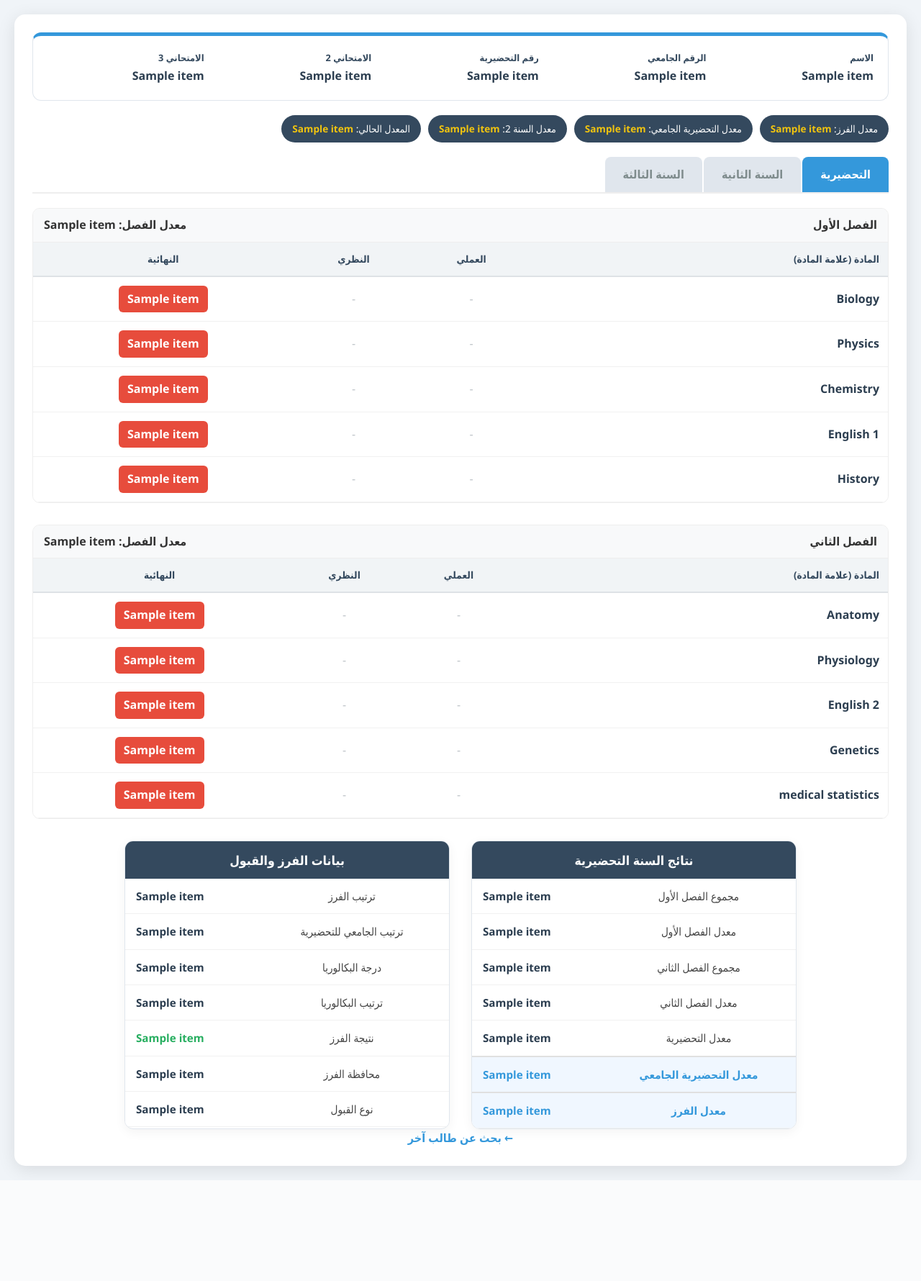
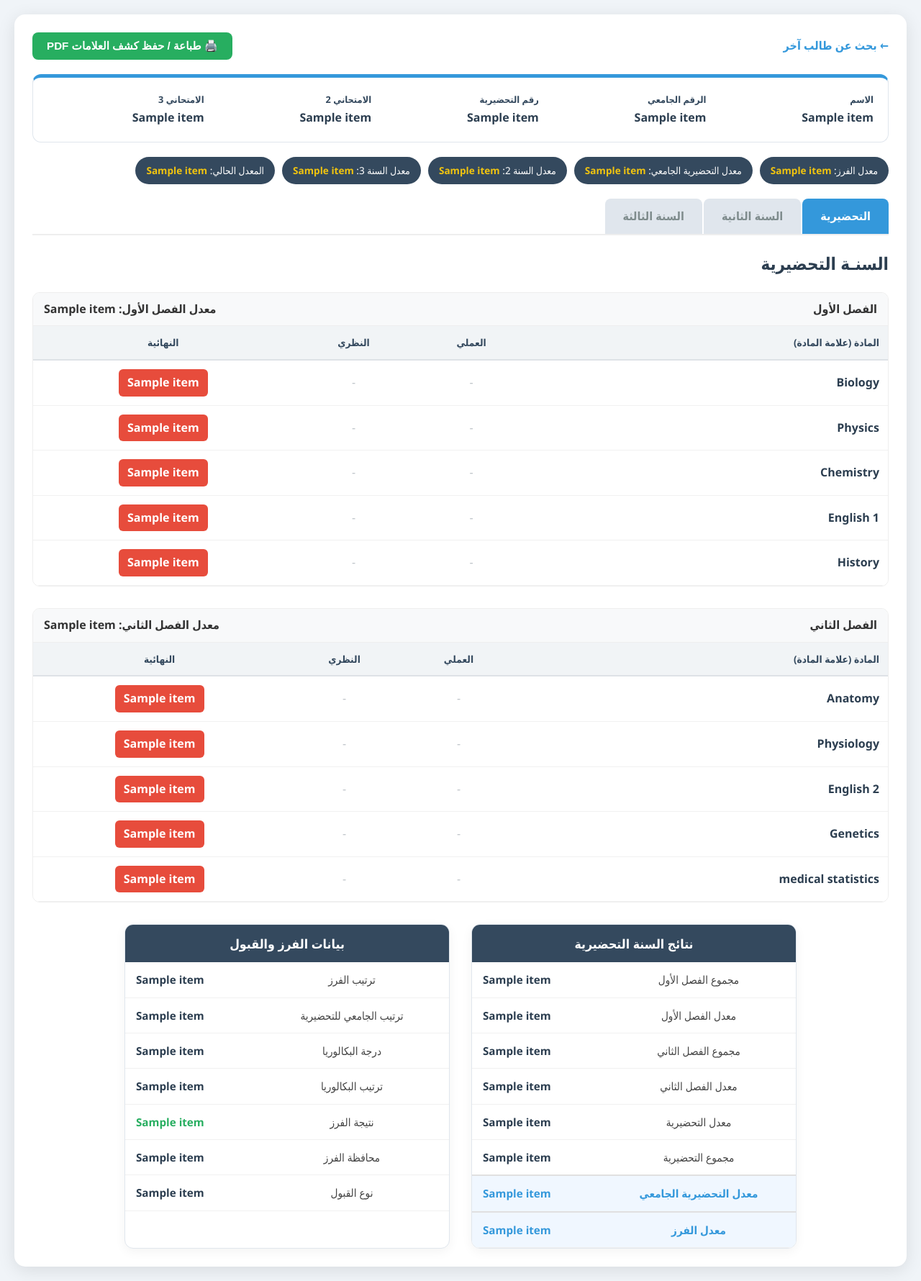
Before and after one commit to ABD406-CTRL/grades2029, a Flask app: template templates/student.html in a window 1280 px wide. Shown: the whole page at 72% size. Before the commit the page ends 1639 px from the top, so only its background shows below. Run offline with Flask 3, Linux system fonts and the light colour scheme; the template is opened without the code that fills it: most values are stand-ins (such as "Sample title", 1, 10 or a date in 2020).

Commit message:
Update student.html

```diff
--- a/templates/student.html
+++ b/templates/student.html
@@ -1,11 +1,18 @@
 <!DOCTYPE html>
 <html dir="rtl">
 <head>
-    <title>الملف الأكاديمي الشامل</title>
+    <meta charset="UTF-8">
+    <title>الملف الأكاديمي الشامل - {{ s[5] }}</title>
     <style>
         :root { --primary: #2c3e50; --secondary: #34495e; --accent: #3498db; --danger: #e74c3c; --success: #27ae60; --warning: #f39c12; }
-        body { font-family: 'Segoe UI', Tahoma, sans-serif; background: #f0f4f8; margin: 0; padding: 20px; color: #333; }
+        body { font-family: 'Segoe UI', 'Tajawal', Tahoma, sans-serif; background: #f0f4f8; margin: 0; padding: 20px; color: #333; line-height: 1.6; }
         .container { max-width: 1200px; margin: auto; background: white; padding: 25px; border-radius: 15px; box-shadow: 0 5px 25px rgba(0,0,0,0.1); }
+
+        /* شريط أزرار التحكم العلوي */
+        .actions-bar { display: flex; justify-content: space-between; align-items: center; margin-bottom: 20px; }
+        .btn-print { background: #27ae60; color: white; border: none; padding: 10px 20px; border-radius: 8px; font-weight: bold; cursor: pointer; font-size: 0.95em; display: inline-flex; align-items: center; gap: 8px; transition: 0.2s; }
+        .btn-print:hover { background: #219150; }
+        .back-link { text-decoration: none; color: var(--accent); font-weight: bold; }
 
         /* البطاقة التعريفية */
         .header-card { display: grid; grid-template-columns: repeat(auto-fit, minmax(150px, 1fr)); gap: 15px; background: #fff; padding: 20px; border-radius: 12px; border: 1px solid #e0e6ed; border-top: 5px solid var(--accent); margin-bottom: 20px; }
@@ -25,7 +32,7 @@
         .tab-content.active { display: block; }
 
         /* الجداول */
-        .section-box { margin-bottom: 30px; border: 1px solid #eee; border-radius: 10px; overflow: hidden; }
+        .section-box { margin-bottom: 30px; border: 1px solid #eee; border-radius: 10px; overflow: hidden; page-break-inside: avoid; }
         .section-header { background: #f8f9fa; padding: 10px 15px; font-weight: bold; display: flex; justify-content: space-between; align-items: center; border-bottom: 1px solid #eee; }
         table { width: 100%; border-collapse: collapse; background: white; }
         th { background: #f1f4f6; color: var(--secondary); padding: 12px; font-size: 0.85em; text-align: center; border-bottom: 2px solid #dee2e6; }
@@ -39,81 +46,74 @@
 
         @keyframes fadeIn { from { opacity: 0; } to { opacity: 1; } }
 
-/* تنسيق الحاوية للجدولين */
-.summary-container {
-    display: flex;
-    justify-content: center; /* لوضعهم في المنتصف */
-    gap: 30px; /* مسافة بين الجدولين */
-    margin-top: 30px;
-    flex-wrap: wrap; /* عشان يترتبوا تحت بعض بالموبايل */
+        /* حاوية الملخصات */
+        .summary-container { display: flex; justify-content: center; gap: 30px; margin-top: 30px; flex-wrap: wrap; page-break-inside: avoid; }
+        .summary-table-box { flex: 1; min-width: 300px; max-width: 450px; background: white; border-radius: 12px; box-shadow: 0 4px 15px rgba(0,0,0,0.05); overflow: hidden; border: 1px solid #e0e6ed; }
+        .summary-header { background: var(--secondary); color: white; padding: 12px; text-align: center; font-weight: bold; font-size: 1.1em; }
+        .minimal-table { width: 100%; border-collapse: collapse; }
+        .minimal-table td { padding: 12px 15px; border-bottom: 1px solid #f1f1f1; font-size: 0.95em; color: #444; }
+        .minimal-table td:last-child { text-align: left; color: var(--primary); width: 40%; }
+        .highlight-row { background: #f0f7ff; font-weight: bold; }
+        .highlight-row td { color: var(--accent) !important; border-top: 2px solid #e0e0e0; }
+        .status-pass { color: var(--success) !important; }
+
+        /* ========================================== */
+        /*   تنسيقات الطباعة والتصدير لكشف العلامات   */
+        /* ========================================== */
+        @media print {
+            @page {
+                size: A4 portrait;
+                margin: 12mm;
             }
-
-/* صندوق الجدول */
-.summary-table-box {
-    flex: 1;
-    min-width: 300px;
-    max-width: 450px;
-    background: white;
-    border-radius: 12px;
-    box-shadow: 0 4px 15px rgba(0,0,0,0.05);
-    overflow: hidden;
-    border: 1px solid #e0e6ed;
+            body {
+                background: white !important;
+                color: black !important;
+                padding: 0 !important;
             }
-
-/* ترويسة الجدول */
-.summary-header {
-    background: var(--secondary);
-    color: white;
-    padding: 12px;
-    text-align: center;
-    font-weight: bold;
-    font-size: 1.1em;
+            .container {
+                box-shadow: none !important;
+                padding: 0 !important;
+                max-width: 100% !important;
             }
-
-/* الجدول البسيط */
-.minimal-table {
-    width: 100%;
-    border-collapse: collapse;
+            /* إخفاء العناصر غير المطلوبة عند الطباعة */
+            .actions-bar, .tabs, .no-print {
+                display: none !important;
             }
-
-.minimal-table td {
-    padding: 12px 15px;
-    border-bottom: 1px solid #f1f1f1;
-    font-size: 0.95em;
-    color: #444;
+            /* إظهار جميع السنوات في كشف واحد عند الطباعة */
+            .tab-content {
+                display: block !important;
+                opacity: 1 !important;
+                page-break-after: always;
             }
-
-/* عمود الأرقام */
-.minimal-table td:last-child {
-    text-align: left; /* الأرقام لليسار والعناوين لليمين */
-    color: var(--primary);
-    width: 40%;
+            .tab-content:last-child {
+                page-break-after: auto;
             }
-
-/* تمييز الصفوف */
-.highlight-row {
-    background: #f0f7ff;
-    font-weight: bold;
+            /* تحسين شكل البطاقة والجدول في الورقة */
+            .header-card {
+                border: 1px solid #ccc !important;
+                border-top: 4px solid #2c3e50 !important;
+                padding: 10px !important;
+                margin-bottom: 15px !important;
             }
-
-.highlight-row td {
-    color: var(--accent) !important;
-    border-top: 2px solid #e0e0e0;
+            .rate-badge {
+                border: 1px solid #aaa !important;
+                color: black !important;
+                background: #f8f9fa !important;
             }
-
-.status-pass {
-    color: var(--success) !important;
+            .rate-badge b {
+                color: #000 !important;
             }
-
-/* تحسين الخط العام */
-body {
-    font-family: 'Segoe UI', 'Tajawal', Tahoma, sans-serif; /* إضافة خطوط عربية أنيقة */
-    line-height: 1.6;
+            th {
+                background: #eaeded !important;
+                color: black !important;
             }
-
+            .final-box.pass { background: #27ae60 !important; -webkit-print-color-adjust: exact; print-color-adjust: exact; }
+            .final-box.fail { background: #e74c3c !important; -webkit-print-color-adjust: exact; print-color-adjust: exact; }
+        }
     </style>
 </head>
 <body>
+
 {% macro render_subject(name, extra_col, prac, theory, final) %}
     <tr>
         <td style="text-align: right;">
@@ -138,7 +138,17 @@ body {
         </td>
     </tr>
 {% endmacro %}
+
 <div class="container">
+    <!-- شريط الأزرار العلوي -->
+    <div class="actions-bar">
+        <a href="/" class="back-link">← بحث عن طالب آخر</a>
+        <button onclick="window.print()" class="btn-print">
+            🖨️ طباعة / حفظ كشف العلامات PDF
+        </button>
+    </div>
+
+    <!-- البطاقة التعريفية للطالب -->
     <div class="header-card">
         <div class="header-item"><b>الاسم</b><span>{{ s[5] }}</span></div>
         <div class="header-item"><b>الرقم الجامعي</b><span>{{ s[0] }}</span></div>
@@ -149,64 +159,63 @@ body {
 
     <div class="top-rates">
         <div class="rate-badge">معدل الفرز: <b>{{ s[134] }}</b></div>
-        <div class="rate-badge">معدل التحضيرية الجامعي: <b>{{ s[53] }}</b></div>
+        <div class="rate-badge">معدل التحضيرية الجامعي: <b>{{ s[191] }}</b></div>
         <div class="rate-badge">معدل السنة 2: <b>{{ s[139] }}</b></div>
+        <div class="rate-badge">معدل السنة 3: <b>{{ s[194] }}</b></div>
         <div class="rate-badge">المعدل الحالي: <b>{{ s[138] }}</b></div>
     </div>
 
+    <!-- تبويبات السنوات -->
     <div class="tabs">
         <div class="tab-btn active" onclick="openTab(event, 'y1')">التحضيرية</div>
         <div class="tab-btn" onclick="openTab(event, 'y2')">السنة الثانية</div>
         <div class="tab-btn" onclick="openTab(event, 'y3')">السنة الثالثة</div>
     </div>
 
+    <!-- السنة التحضيرية -->
     <div id="y1" class="tab-content active">
+        <h2 class="no-print" style="color: var(--primary); text-align: right; margin-top: 0;">السنـة التحضيرية</h2>
         <div class="section-box">
-            <div class="section-header">الفصل الأول <span>معدل الفصل: {{ s[30] }}</span></div>
+            <div class="section-header">الفصل الأول <span>معدل الفصل الأول: {{ s[178] }}</span></div>
             <table>
                 <tr><th style="text-align:right;">المادة (علامة المادة)</th><th>العملي</th><th>النظري</th><th>النهائية</th></tr>
-                {{ render_subject("Biology", s[10], s[13], s[12], s[15]) }}
-                {{ render_subject("Physics", s[17], s[20], s[19], s[22]) }}
-                {{ render_subject("Chemistry", s[23], s[26], s[25], s[28]) }}
-                {{ render_subject("English 1", s[9], "-", s[9], s[9]) }}
-                {{ render_subject("History",s[16], "-", s[16], s[16]) }}
-
+                {{ render_subject("Biology", s[10], s[168], s[169], s[170]) }}
+                {{ render_subject("Physics", s[17], s[171], s[172], s[173]) }}
+                {{ render_subject("Chemistry", s[23], s[174], s[175], s[176]) }}
+                {{ render_subject("English 1", s[9], "-", s[166], s[166]) }}
+                {{ render_subject("History", s[16], "-", s[167], s[167]) }}
             </table>
         </div>
         <div class="section-box">
-            <div class="section-header">الفصل الثاني <span>معدل الفصل: {{ s[47] }}</span></div>
+            <div class="section-header">الفصل الثاني <span>معدل الفصل الثاني: {{ s[189] }}</span></div>
             <table>
                 <tr><th style="text-align:right;">المادة (علامة المادة)</th><th>العملي</th><th>النظري</th><th>النهائية</th></tr>
-                {{ render_subject("Anatomy", s[34], s[37], s[36], s[39]) }}
-                {{ render_subject("Physiology", s[40], s[43], s[42], s[45]) }}
-                {{ render_subject("English 2", s[32], "-", s[32], s[32]) }}
-                {{ render_subject("Genetics", s[33], "-", s[33], s[33]) }}
-                {{ render_subject("medical statistics", s[31], "-", s[31], s[31]) }}
-
-
+                {{ render_subject("Anatomy", s[34], s[182], s[183], s[184]) }}
+                {{ render_subject("Physiology", s[40], s[185], s[186], s[187]) }}
+                {{ render_subject("English 2", s[32], "-", s[180], s[180]) }}
+                {{ render_subject("Genetics", s[33], "-", s[181], s[181]) }}
+                {{ render_subject("medical statistics", s[31], "-", s[179], s[179]) }}
             </table>
         </div>
         <div class="summary-container">
-
             <div class="summary-table-box">
                 <div class="summary-header">نتائج السنة التحضيرية</div>
                 <table class="minimal-table">
-            <tr><td>مجموع الفصل الأول</td><td><b>{{ s[29] }}</b></td></tr>
-            <tr><td>معدل الفصل الأول</td><td><b>{{ s[30] }}</b></td></tr>
-            <tr><td>مجموع الفصل الثاني</td><td><b>{{ s[46] }}</b></td></tr>
-            <tr><td>معدل الفصل الثاني</td><td><b>{{ s[47] }}</b></td></tr>
+                    <tr><td>مجموع الفصل الأول</td><td><b>{{ s[177] }}</b></td></tr>
+                    <tr><td>معدل الفصل الأول</td><td><b>{{ s[178] }}</b></td></tr>
+                    <tr><td>مجموع الفصل الثاني</td><td><b>{{ s[188] }}</b></td></tr>
+                    <tr><td>معدل الفصل الثاني</td><td><b>{{ s[189] }}</b></td></tr>
                     <tr><td>معدل التحضيرية</td><td><b>{{ s[49] }}</b></td></tr>
-                        <tr class="highlight-row"><td>معدل التحضيرية الجامعي</td><td><b>{{ s[53] }}</b></td></tr>
+                    <tr><td>مجموع التحضيرية</td><td><b>{{ s[190] }}</b></td></tr>
+                    <tr class="highlight-row"><td>معدل التحضيرية الجامعي</td><td><b>{{ s[191] }}</b></td></tr>
                     <tr class="highlight-row"><td>معدل الفرز </td><td><b>{{ s[134] }}</b></td></tr>
-
                 </table>
             </div>
-
             <div class="summary-table-box">
                 <div class="summary-header">بيانات الفرز والقبول</div>
                 <table class="minimal-table">
                     <tr><td>ترتيب الفرز</td><td><b>{{ s[57] }}</b></td></tr>
-            <tr><td>ترتيب الجامعي للتحضيرية</td><td><b>{{ s[58] }}</b></td></tr>
+                    <tr><td>ترتيب الجامعي للتحضيرية</td><td><b>{{ s[192] }}</b></td></tr>
                     <tr><td>درجة البكالوريا</td><td><b>{{ s[54] }}</b></td></tr>
                     <tr><td>ترتيب البكالوريا</td><td><b>{{ s[59] }}</b></td></tr>
                     <tr><td>نتيجة الفرز</td><td class="status-pass"><b>{{ s[60] }}</b></td></tr>
@@ -216,7 +225,10 @@ body {
             </div>
         </div>
     </div>
+
+    <!-- السنة الثانية -->
     <div id="y2" class="tab-content">
+        <h2 class="no-print" style="color: var(--primary); text-align: right; margin-top: 0;">السنة الثانية</h2>
         <div class="section-box">
             <div class="section-header">الفصل الأول <span>معدل الفصل الأول: {{ s[135] }}</span></div>
             <table>
@@ -228,8 +240,6 @@ body {
                 {{ render_subject("علم النفس السلوكي", "-", "-", s[74], s[74]) }}
                 {{ render_subject("الثقافة ", "-", "-", s[75], s[75]) }}
                 {{ render_subject("اللغة العربية", "-", "-", s[73], s[73]) }}
-
-
             </table>
         </div>
         <div class="section-box">
@@ -237,27 +247,25 @@ body {
             <table>
                 <tr><th style="text-align:right;">المادة</th><th>العملي</th><th>النظري</th><th>النهائية</th></tr>
                 {{ render_subject("تشريح2", "-", s[79], s[80], s[81]) }}
-                {{ render_subject("الكيمياء السريرية1", "-" , s[76], s[77], s[78]) }}
+                {{ render_subject("الكيمياء السريرية1", "-", s[76], s[77], s[78]) }}
                 {{ render_subject(" الفيزيولوجيا الطبية 1", "-", s[82], s[83], s[84]) }}
-                {{ render_subject("النسج 2", "-", s[87],  s[88], s[89]) }}
+                {{ render_subject("النسج 2", "-", s[87], s[88], s[89]) }}
                 {{ render_subject("مهارات التواصل  ", "-", "-", s[85], s[85]) }}
                 {{ render_subject("English 4 ", "-", "-", s[86], s[86]) }}
-                {{ render_subject("الجنين الطبي ", "-", s[90] , s[91], s[92]) }}
+                {{ render_subject("الجنين الطبي ", "-", s[90], s[91], s[92]) }}
             </table>
         </div>
-<div class="summary-container" style="justify-content: center;">
+        <div class="summary-container">
             <div class="summary-table-box" style="max-width: 600px; flex: none; width: 100%;">
                 <div class="summary-header"> نتائج السنة الثانية</div>
                 <table class="minimal-table">
                     <tr style="background: #fcfcfc;"><td colspan="2" style="text-align: center; font-size: 0.8em; color: #999; padding: 5px;">المجاميع الدراسية</td></tr>
                     <tr><td>مجموع الفصل الأول</td><td><b>{{ s[93] }}</b></td></tr>
                     <tr><td>مجموع الفصل الثاني</td><td><b>{{ s[94] }}</b></td></tr>
-
                     <tr style="background: #fcfcfc;"><td colspan="2" style="text-align: center; font-size: 0.8em; color: #999; padding: 5px;">المعدلات والنتائج</td></tr>
                     <tr><td>معدل الفصل الأول</td><td><b>{{ s[135] }}</b></td></tr>
                     <tr><td>معدل الفصل الثاني</td><td><b>{{ s[136] }}</b></td></tr>
                     <tr class="highlight-row"><td>معدل السنة الثانية</td><td><b>{{ s[139] }}</b></td></tr>
-
                     <tr style="background: #fcfcfc;"><td colspan="2" style="text-align: center; font-size: 0.8em; color: #999; padding: 5px;">تراتيب الدفعة</td></tr>
                     <tr><td>الترتيب (ف1 / ف2)</td><td><b>{{ s[97] }} / {{ s[98] }}</b></td></tr>
                     <tr class="highlight-row" style="background: #fff8e1;"><td>ترتيب السنة الثانية </td><td style="color: var(--warning) !important;"><b>{{ s[100] }}</b></td></tr>
@@ -266,15 +274,15 @@ body {
         </div>
     </div>
 
-
+    <!-- السنة الثالثة -->
     <div id="y3" class="tab-content">
+        <h2 class="no-print" style="color: var(--primary); text-align: right; margin-top: 0;">السنة الثالثة</h2>
         <div class="section-box" style="border-right: 5px solid #8e44ad; background: #fdfaff;">
             <div class="section-header" style="color: #8e44ad;">
                 المعدلات والنتائج - السنة الثالثة
-                <span>مجموع الفصل: {{ s[129] }} | معدل الفصل: {{ s[137] }}</span>
+                <span>مجموع الفصل الأول: {{ s[129] }} | معدل الفصل الأول: {{ s[137] }}</span>
             </div>
         </div>
-
         <div class="section-box">
             <div class="section-header">مواد الفصل الأول</div>
             <table>
@@ -285,38 +293,56 @@ body {
                     <th>النهائية</th>
                 </tr>
                 {{ render_subject("أخلاقيات المهنة", "-", "-", s[105], s[105]) }}
-
                 {{ render_subject("تشريح 3", "-", s[107], s[108], s[109]) }}
-
                 {{ render_subject("فيزيولوجيا 2", "-", s[111], s[112], s[113]) }}
-
                 {{ render_subject("كيمياء سريرية 2", "-", s[115], s[116], s[117]) }}
-
                 {{ render_subject("مهارات سريرية", "-", s[119], s[120], s[121]) }}
-
                 {{ render_subject("أحياء دقيقة 1", "-", s[123], s[124], s[125]) }}
-
                 {{ render_subject("وبائيات ومنهجية", "-", s[126], s[127], s[128]) }}
             </table>
         </div>
-<div class="summary-container" style="justify-content: center;">
+        <div class="section-box" style="border-right: 5px solid #8e44ad; background: #fdfaff;">
+            <div class="section-header" style="color: #8e44ad;">
+                   المعدلات والنتائج - السنة الثالثة
+                <span>مجموع الفصل الثاني: {{ s[161] }} | معدل الفصل الثاني: {{ s[193] }}</span>
+            </div>
+        </div>
+        <div class="section-box">
+            <div class="section-header">مواد الفصل الثاني</div>
+            <table>
+                <tr>
+                    <th style="text-align:right;">المادة</th>
+                    <th>العملي</th>
+                    <th>النظري</th>
+                    <th>النهائية</th>
+                </tr>
+                {{ render_subject("المناعة", "-", "-", s[156], s[157]) }}
+                {{ render_subject("المهارات الجراحية", "-", s[158], s[159], s[160]) }}
+                {{ render_subject("الأدوية", "-", s[153], s[154], s[155]) }}
+                {{ render_subject("الأمراض 1", "-", s[141], s[142], s[143]) }}
+                {{ render_subject("الأحياء 2", "-", s[150], s[151], s[152]) }}
+                {{ render_subject("الصحة العامة", "-", s[144], s[145], s[146]) }}
+                {{ render_subject("الطب المسند", "-", s[147], s[148], s[149]) }}
+            </table>
+        </div>
+        <div class="summary-container">
             <div class="summary-table-box" style="max-width: 600px; flex: none; width: 100%;">
                 <div class="summary-header"> نتائج السنة الثالثة</div>
                 <table class="minimal-table">
                     <tr style="background: #fcfcfc;"><td colspan="2" style="text-align: center; font-size: 0.8em; color: #999; padding: 5px;">المجاميع الدراسية</td></tr>
                     <tr><td>مجموع الفصل الأول</td><td><b>{{ s[129] }}</b></td></tr>
+                    <tr><td>مجموع الفصل الثاني</td><td><b>{{ s[161] }}</b></td></tr>
                     <tr style="background: #fcfcfc;"><td colspan="2" style="text-align: center; font-size: 0.8em; color: #999; padding: 5px;">المعدلات والنتائج</td></tr>
                     <tr><td>معدل الفصل الأول</td><td><b>{{ s[137] }}</b></td></tr>
+                    <tr><td>معدل الفصل الثاني</td><td><b>{{ s[193] }}</b></td></tr>
+                    <tr class="highlight-row"><td>معدل السنة الثالثة</td><td><b>{{ s[194] }}</b></td></tr>
                     <tr style="background: #fcfcfc;"><td colspan="2" style="text-align: center; font-size: 0.8em; color: #999; padding: 5px;">تراتيب الدفعة</td></tr>
-            <tr><td>ترتيب ف1</td><td><b>{{ s[131] }}</b></td></tr>
-
+                    <tr><td>الترتيب (ف1 / ف2)</td><td><b>{{ s[131] }} / {{ s[163] }}</b></td></tr>
+                    <tr class="highlight-row" style="background: #fff8e1;"><td>ترتيب السنة الثالثة </td><td style="color: var(--warning) !important;"><b>{{ s[165] }}</b></td></tr>
                 </table>
             </div>
         </div>
-
     </div>
-
-    <center><a href="/" style="text-decoration:none; color:var(--accent); font-weight:bold;">← بحث عن طالب آخر</a></center>
 </div>
 
 <script>
```
Lines whose indentation alone changed are shown as unchanged.
